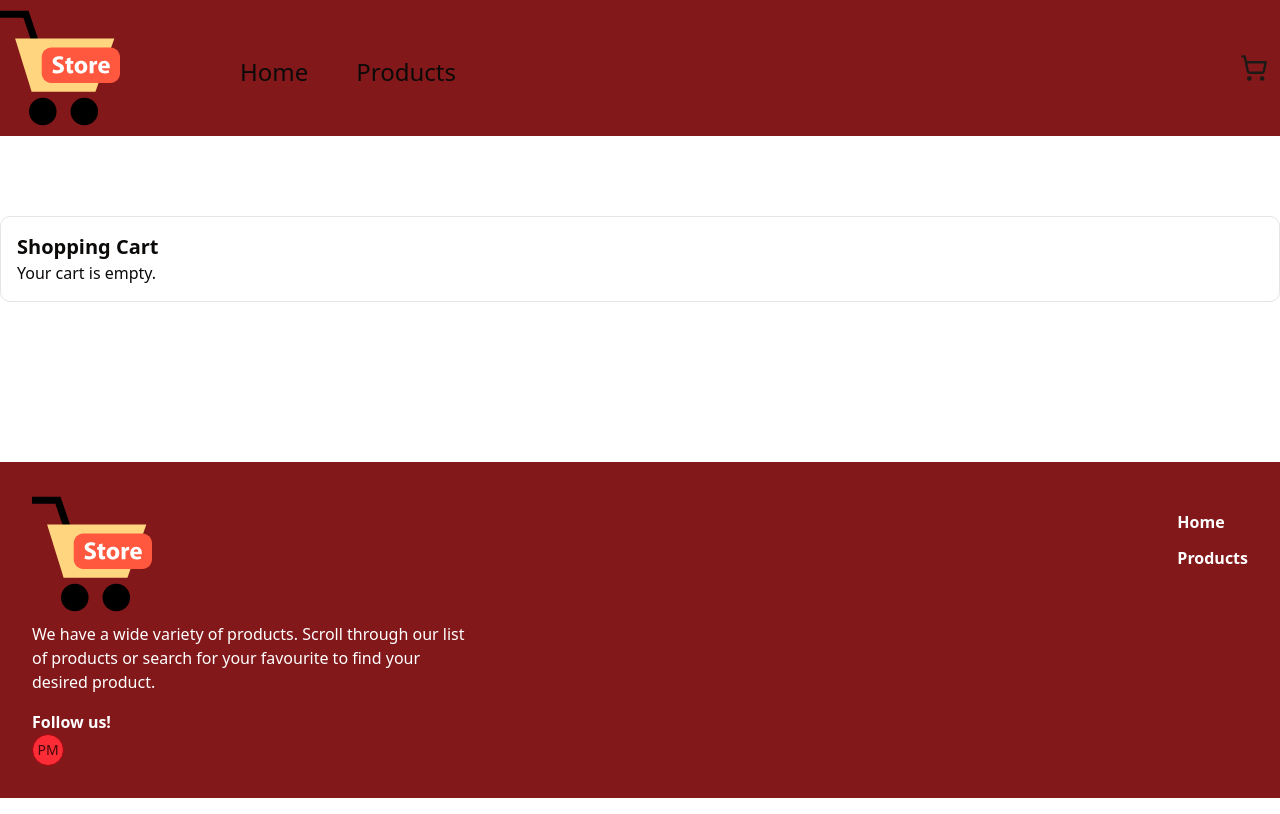
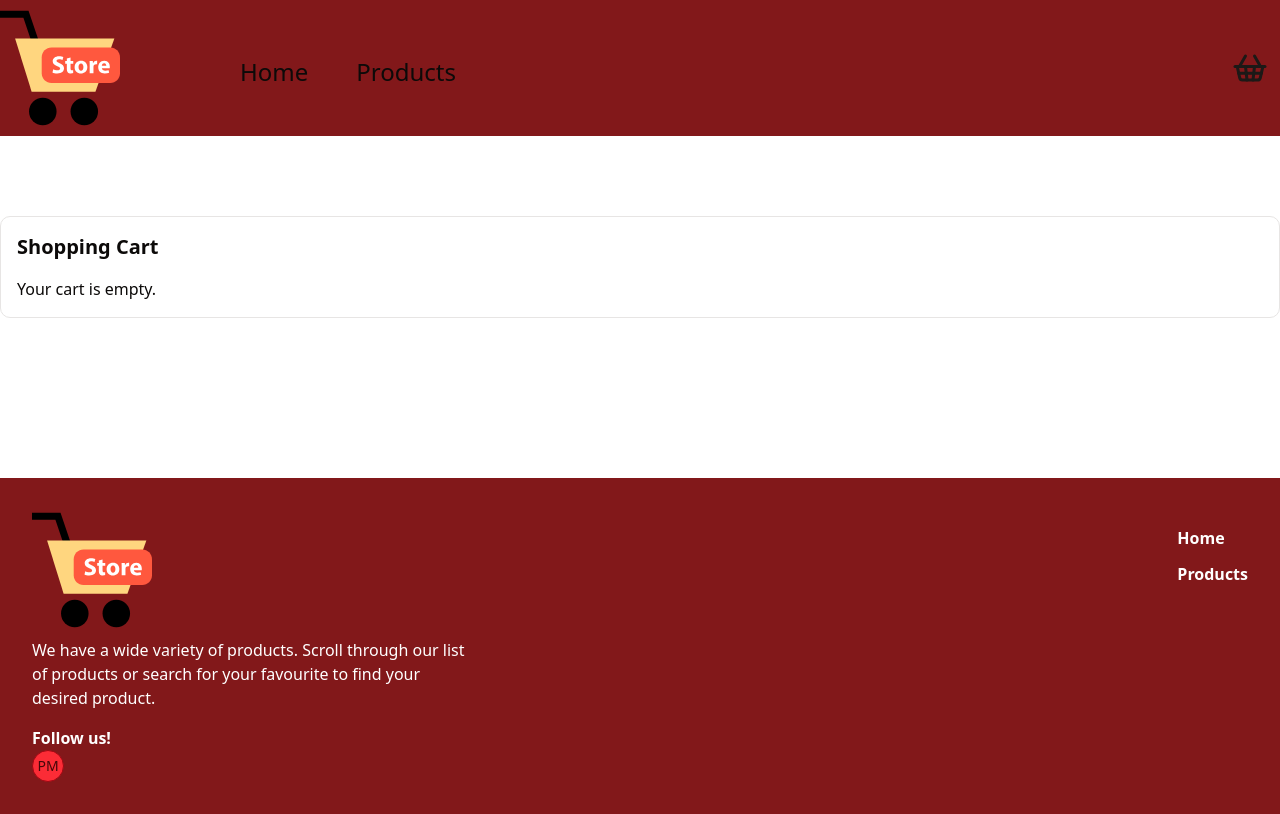
Before and after one commit to ParvinSha/my-products-shop, a Next.js app: page /cart in a window 1280 px wide. Built offline with nearby package versions, Linux system fonts and the light colour scheme.

Commit message:
#15-delete from cart

```diff
--- a/providers/cart-provider.tsx
+++ b/providers/cart-provider.tsx
@@ -12,6 +12,9 @@ type CartItem = {
 type CartContextType = {
   cart: CartItem[];
   addToCart: (product: Product) => void;
+  increaseQty: (productId: number) => void;
+  decreaseQty: (productId: number) => void;
+  removeFromCart: (productId: number) => void;
   cartTotal: number;
   cartCount: number;
 };
@@ -51,6 +54,35 @@ export default function CartProvider({
     });
   }
 
+    function increaseQty(productId: number) {
+      setCart((prevCart) =>
+        prevCart.map((item) =>
+          item.product.id === productId
+            ? { ...item, quantity: item.quantity + 1 }
+            : item
+        )
+      );
+    }
+
+    function decreaseQty(productId: number) {
+      setCart((prevCart) =>
+        prevCart
+          .map((item) =>
+            item.product.id === productId
+              ? { ...item, quantity: item.quantity - 1 }
+              : item
+          )
+          .filter((item) => item.quantity > 0) // Remove item if quantity drops to 0
+      );
+    }
+
+    function removeFromCart(productId: number) {
+      setCart((prevCart) =>
+        prevCart.filter((item) => item.product.id !== productId)
+      );
+    }
+
+
   //make the total amount of items in the cart available
   const cartCount = cart.reduce((count, item) => count + item.quantity, 0);
 
@@ -62,7 +94,7 @@ export default function CartProvider({
 
   //return our context to be used
   return (
-    <CartContext.Provider value={{ cart, addToCart, cartTotal, cartCount }}>
+    <CartContext.Provider value={{ cart, addToCart, increaseQty, decreaseQty, removeFromCart, cartTotal, cartCount }}>
       {children}
     </CartContext.Provider>
   );
--- a/src/app/page.tsx
+++ b/src/app/page.tsx
@@ -12,7 +12,7 @@ export default function Home() {
         </h1>
         <a
           className="rounded-full border border-solid border-transparent transition-colors flex items-center justify-center bg-foreground text-background gap-2 hover:bg-[#383838] dark:hover:bg-[#ccc] font-medium text-lg sm:text-xl h-12 px-6"
-          href=""
+          href="/products"
         >
           <ShoppingCart size={24} />
           Go to Products Shop
--- a/src/components/products/addtocart-button.tsx
+++ b/src/components/products/addtocart-button.tsx
@@ -8,14 +8,15 @@ import { toast } from "sonner";
 export default function AddToCartButton({ product }: { product: Product }) {
   const { addToCart } = useCart();
 
-  const handleClick = (product: Product) => {
+  const handleClick = (e: React.MouseEvent<HTMLButtonElement>, product: Product) => {
+    e.stopPropagation(); // Prevent click event from bubbling up
     addToCart(product);
     toast.success(`${product.title} added to cart`);
   };
   return (
     <Button
       className="hover:cursor-pointer"
-      onClick={() => handleClick(product)}
+      onClick={(e) => handleClick(e, product)}
     >
       Add to cart
     </Button>
--- a/src/components/products/cart-button.tsx
+++ b/src/components/products/cart-button.tsx
@@ -1,5 +1,5 @@
 "use client";
-import { ShoppingCart } from "lucide-react";
+import { ShoppingBasket } from "lucide-react";
 import { buttonVariants } from "../ui/button";
 import { useCart } from "@/../providers/cart-provider";
 import Link from "next/link";
@@ -12,7 +12,7 @@ export default function CartButton() {
       className={`${buttonVariants({ variant: "link" })} relative`}
     >
       <span className="sr-only">Cart Items</span>
-      <ShoppingCart className="size-7" />
+      <ShoppingBasket className="size-9" />
       {cartCount > 0 && (
         <div className="absolute inline-flex items-center justify-center size-5 text-xs font-bold text-white bg-red-500 border border-white rounded-full -top-1 -end-1 dark:border-gray-900">
           {cartCount}
--- a/src/components/products/cart.tsx
+++ b/src/components/products/cart.tsx
@@ -1,5 +1,5 @@
 "use client";
-
+import { Trash } from "lucide-react";
 import { useCart } from "@/../providers/cart-provider";
 import {
   Table,
@@ -9,13 +9,19 @@ import {
   TableHeader,
   TableRow,
 } from "../ui/table";
+import { Button } from "../ui/button"; // assuming you have a Button component
 
 export default function Cart() {
-  const { cart, cartTotal, cartCount } = useCart();
+  const { cart, cartTotal, cartCount, increaseQty, decreaseQty, removeFromCart } = useCart();
+  const formatPrice = (amount: number) =>
+    new Intl.NumberFormat("en-US", {
+      style: "currency",
+      currency: "USD",
+    }).format(amount);
 
   return (
     <div className="p-4 border rounded-lg">
-      <h2 className="text-xl font-bold">Shopping Cart</h2>
+      <h2 className="text-xl font-bold mb-4">Shopping Cart</h2>
       {cart.length === 0 ? (
         <p>Your cart is empty.</p>
       ) : (
@@ -24,7 +30,8 @@ export default function Cart() {
             <TableRow>
               <TableHead>Product</TableHead>
               <TableHead className="w-[100px]">Price/Item</TableHead>
-            <TableHead className="w-[100px] text-right">Quantity</TableHead>
+              <TableHead className="w-[200px] text-right">Quantity</TableHead>
+              <TableHead className="text-right">Actions</TableHead>
             </TableRow>
           </TableHeader>
           <TableBody>
@@ -40,18 +47,36 @@ export default function Cart() {
                     <span>{item.product.title}</span>
                   </div>
                 </TableCell>
-              <TableCell>${item.product.price}</TableCell>
-              <TableCell className="text-right">{item.quantity}</TableCell>
+                <TableCell>
+                  {formatPrice(item.product.price * item.quantity)} (
+                  {formatPrice(item.product.price)} × {item.quantity})
+                </TableCell>
+                <TableCell className="text-right">
+                  <div className="flex justify-end items-center space-x-2">
+                    <Button size="sm" onClick={() => decreaseQty(item.product.id)}>-</Button>
+                    <span>{item.quantity}</span>
+                    <Button size="sm" onClick={() => increaseQty(item.product.id)}>+</Button>
+                  </div>
+                </TableCell>
+                <TableCell className="text-right">
+                <Button
+                  variant="destructive"
+                  size="sm"
+                  onClick={() => removeFromCart(item.product.id)}
+                >
+                  <Trash className="w-4 h-4" />
+                </Button>
+                </TableCell>
               </TableRow>
             ))}
             <TableRow>
               <TableCell className="font-bold text-right">Total:</TableCell>
               <TableCell>${cartTotal}</TableCell>
-            <TableCell className="text-right">{cartCount}</TableCell>
+              <TableCell className="flex justify-end pr-12">{cartCount}</TableCell>
+              <TableCell />
             </TableRow>
           </TableBody>
         </Table>
-
       )}
     </div>
   );
--- a/src/components/products/product-list-card.tsx
+++ b/src/components/products/product-list-card.tsx
@@ -5,6 +5,7 @@ import Image from 'next/image'
 import StarRating from '../ui/rating'
 import { useRouter } from 'next/navigation'
 import FavoriteButton from '../ui/favorite'
+import AddToCartButton from "./addtocart-button";
 
 const ProductListCard = ({ product }: { product: Product }) => {
   const router = useRouter()
@@ -31,12 +32,15 @@ const ProductListCard = ({ product }: { product: Product }) => {
           <span>{product.price}$</span>
         </div>
       </CardContent>
-      <CardFooter className="px-4 mb-4 mt-4 mb-10 flex justify-between items-center">
+      <CardFooter className="px-4 mt-4 flex justify-between items-center">
         <div className="flex gap-2">
           <StarRating rating={product.rating} size={14} />
           <span className="text-xs">{product.rating}</span>
         </div>
       </CardFooter>
+      <div className="flex justify-end p-4">
+        <AddToCartButton product={product} />
+      </div>
     </Card>
   )
 }
```
Lines whose indentation alone changed are shown as unchanged.
